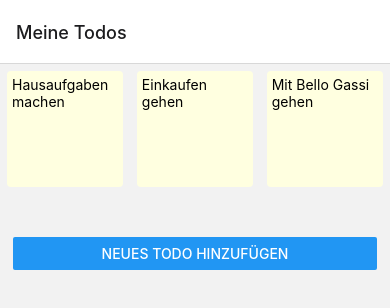
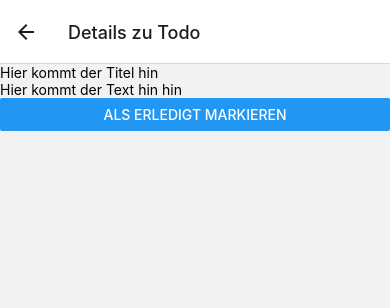
Before and after one commit to tim-w97/EisenhowerDo, a React Native app: screen /TodoDetails in a window 390 px wide. Shown: the top 308 px of the page. Built offline with nearby package versions, Linux system fonts and the light colour scheme.

Commit message:
navigate to todo details screen after tap on todo item

```diff
--- a/src/App.tsx
+++ b/src/App.tsx
@@ -5,10 +5,13 @@ import {createNativeStackNavigator} from '@react-navigation/native-stack';
 import AddTodoScreen from './screens/AddTodoScreen.tsx';
 import {Provider} from 'react-redux';
 import store from './redux/store.ts';
+import TodoDetailsScreen from './screens/TodoDetailsScreen.tsx';
 
 const Stack = createNativeStackNavigator();
 
 function App(): React.JSX.Element {
+  // TODO: use enums for route names
+
   return (
     <Provider store={store}>
       <NavigationContainer>
@@ -23,6 +26,11 @@ function App(): React.JSX.Element {
             component={AddTodoScreen}
             options={{title: 'Neues Todo hinzufügen'}}
           />
+          <Stack.Screen
+            name="TodoDetails"
+            component={TodoDetailsScreen}
+            options={{title: 'Details zu Todo'}}
+          />
         </Stack.Navigator>
       </NavigationContainer>
     </Provider>
--- a/src/screens/MyTodosScreen.tsx
+++ b/src/screens/MyTodosScreen.tsx
@@ -9,6 +9,7 @@ import TodosState from '../types/todosState.ts';
 type RootStackParamList = {
   // undefined means that this screen doesn't receive any params
   AddTodo: undefined;
+  TodoDetails: undefined;
 };
 
 type Props = {
@@ -22,11 +23,15 @@ function MyTodosScreen({navigation}: Props) {
     navigation.navigate('AddTodo');
   }
 
+  function onTodoItemTapped() {
+    navigation.navigate('TodoDetails');
+  }
+
   return (
     <SafeAreaView style={styles.safeArea}>
       <View style={styles.todoItems}>
         {todos.map(todo => (
-          <TodoItem key={todo.id} todo={todo} />
+          <TodoItem key={todo.id} todo={todo} onTap={onTodoItemTapped} />
         ))}
       </View>
       <View style={styles.button}>
--- a/src/screens/TodoDetailScreen.tsx
+++ b/src/screens/TodoDetailsScreen.tsx
@@ -2,7 +2,7 @@ import {Button, SafeAreaView, Text, View} from 'react-native';
 import globalStyles from '../styles/globalStyles.ts';
 import React from 'react';
 
-function TodoDetailScreen() {
+function TodoDetailsScreen() {
   function onMarkTodoAsCompleted() {}
 
   return (
@@ -21,4 +21,4 @@ function TodoDetailScreen() {
   );
 }
 
-export default TodoDetailScreen;
+export default TodoDetailsScreen;
--- a/src/views/TodoItem.tsx
+++ b/src/views/TodoItem.tsx
@@ -4,12 +4,13 @@ import React from 'react';
 
 type TodoItemProps = {
   todo: Todo;
+  onTap: () => void;
   styles?: StyleProp<ViewStyle>;
 };
 
 function TodoItem(props: TodoItemProps) {
   return (
-    <View style={styles.container}>
+    <View style={styles.container} onTouchEnd={props.onTap}>
       <View style={styles.todoItem}>
         <Text>{props.todo.title}</Text>
       </View>
```
